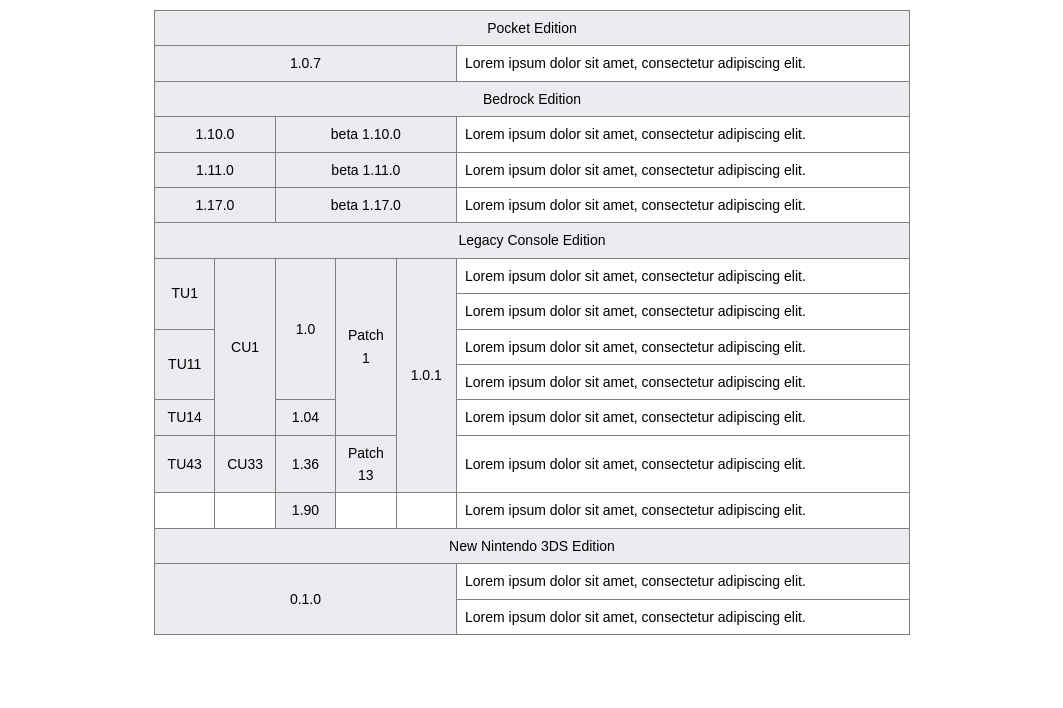
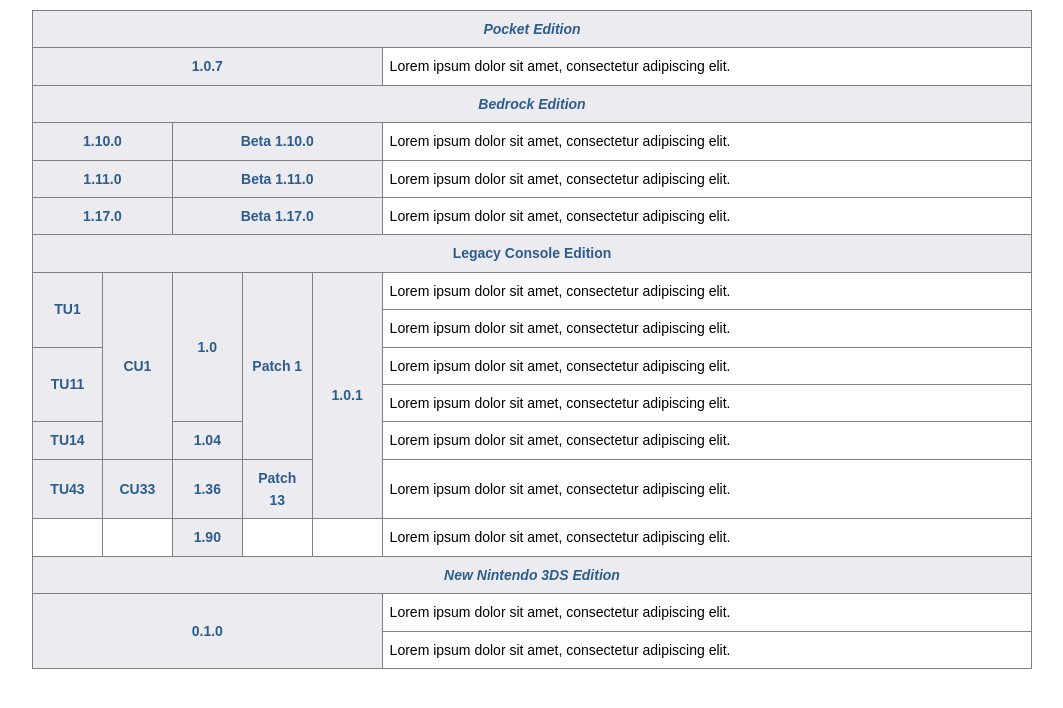
Before and after one commit to f1vish/table, a plain HTML site: page index.html in a window 1280 px wide. Shown: the whole page, without its empty margins (108-1171 px from the left). Drawn offline with Linux system fonts and the light colour scheme.

Commit message:
Optimize css

```diff
--- a/assets/css/style.css
+++ b/assets/css/style.css
@@ -1,40 +1,41 @@
 body {
-  font-family: Arial, Helvetica, sans-serif;
-  background-color: #fff;
-  padding: 10px;
+  font-family: sans-serif;
 }
 
 table {
-  width: 60%;
-  margin: 0 auto;
+  width: 90%;
+  max-width: 1000px;
+  margin: 10px auto;
   border-collapse: collapse;
-  table-layout: fixed;
   color: black;
   font-size: 14px;
+  line-height: 1.6;
   background-color: #ebebf0;
 }
 
 th,
 td {
   border: 1px solid grey;
-  padding: 6px 8px;
-  text-align: left;
+  padding: 0.5em;
   vertical-align: middle;
-  line-height: 1.6;
-  background-color: #ebebf0;
+  width: 7%;
 }
 
 th {
-  color: black;
   text-align: center;
+  color: #2d5d8c;
+  font-weight: 600;
+  text-transform: capitalize;
 }
 
-.section-title th {
-  background-color: #ebebf0;
-  color: black;
-  text-align: center;
+.section-title:not(.noitalic) th {
+  font-style: italic;
 }
 
 td {
   background-color: white;
 }
+
+.big-column {
+  width: 70%;
+}
--- a/index.html
+++ b/index.html
@@ -11,26 +11,18 @@
 
   <body>
     <table>
-      <colgroup>
-        <col style="width: 8%" />
-        <col style="width: 8%" />
-        <col style="width: 8%" />
-        <col style="width: 8%" />
-        <col style="width: 8%" />
-        <col style="width: 60%" />
-      </colgroup>
       <tbody>
         <tr class="section-title">
-          <th colspan="6">Pocket Edition</th>
+          <th colspan="6">Pocket edition</th>
         </tr>
 
         <tr>
           <th colspan="5">1.0.7</th>
-          <td>Lorem ipsum dolor sit amet, consectetur adipiscing elit.</td>
+          <td class="big-column">Lorem ipsum dolor sit amet, consectetur adipiscing elit.</td>
         </tr>
 
         <tr class="section-title">
-          <th colspan="6">Bedrock Edition</th>
+          <th colspan="6">Bedrock edition</th>
         </tr>
 
         <tr>
@@ -51,7 +43,7 @@
           <td>Lorem ipsum dolor sit amet, consectetur adipiscing elit.</td>
         </tr>
 
-        <tr class="section-title">
+        <tr class="section-title noitalic">
           <th colspan="6">Legacy Console Edition</th>
         </tr>
 
```
